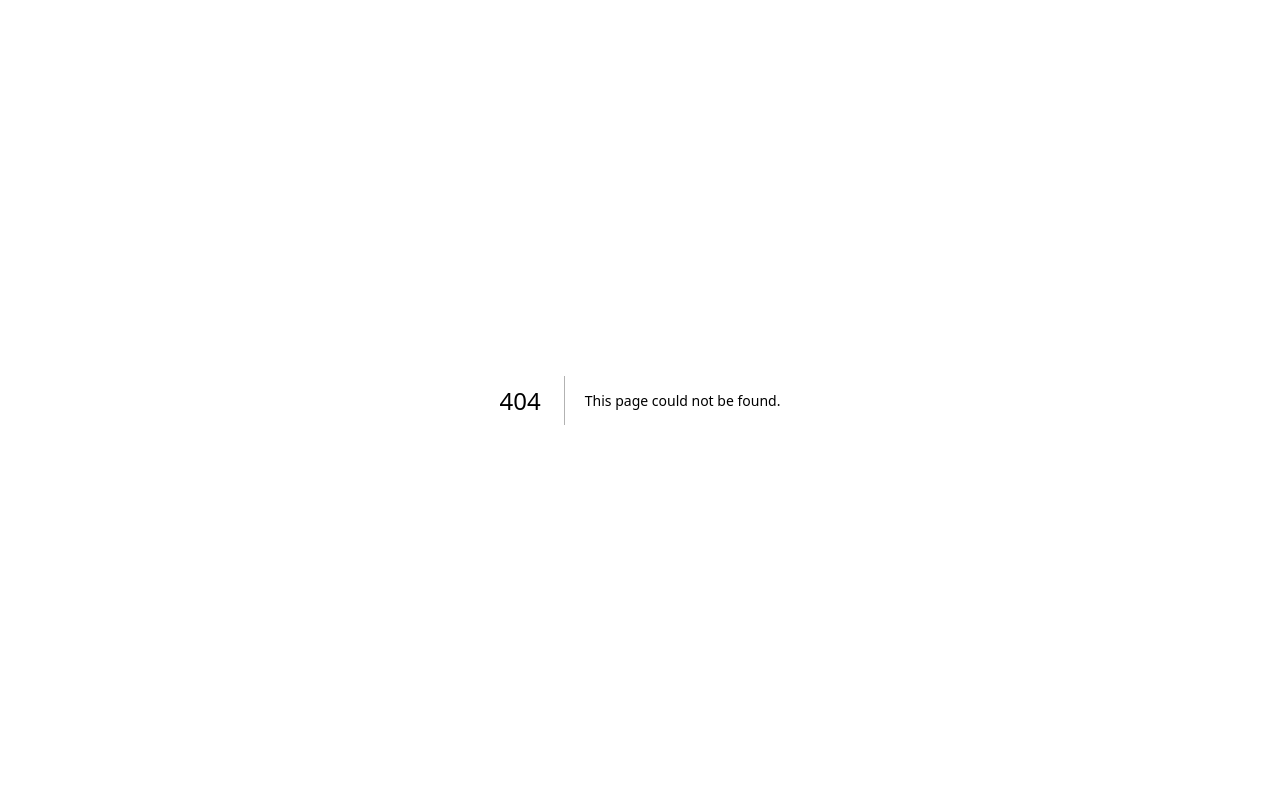
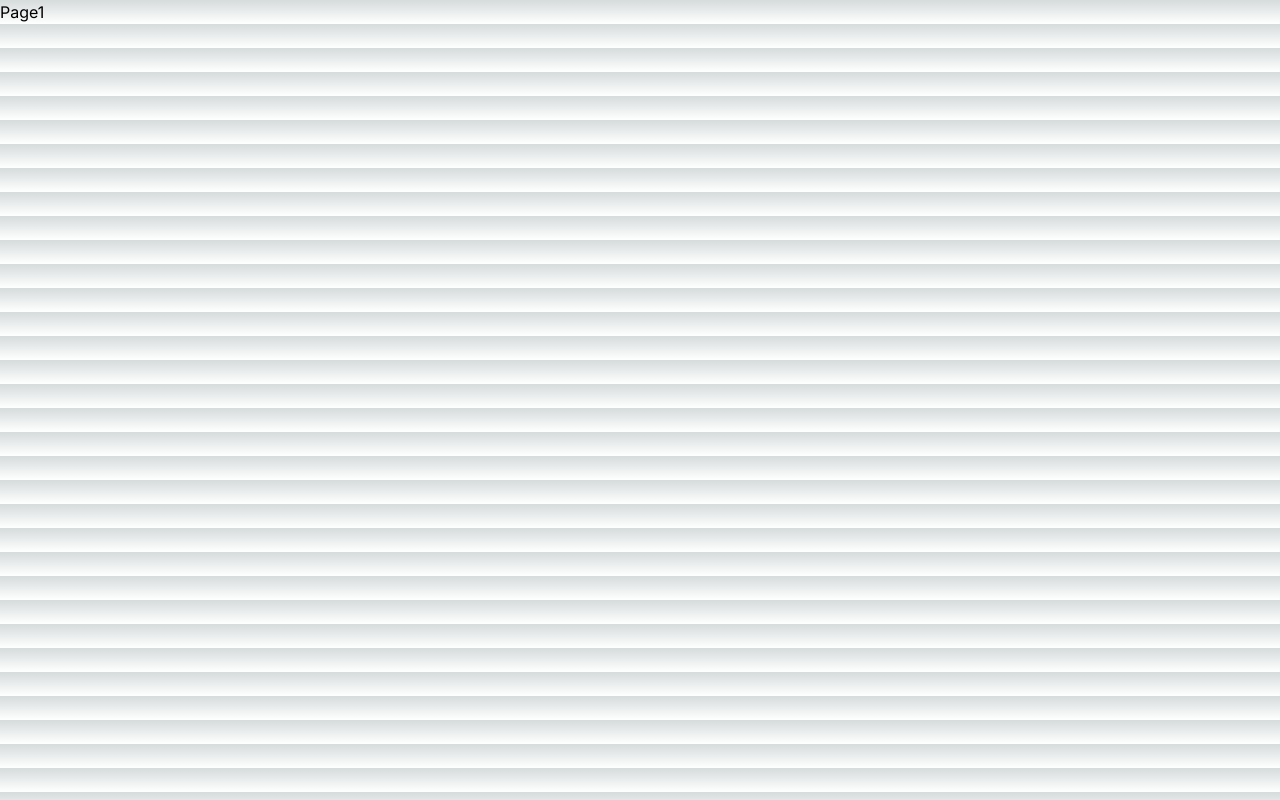
Before and after one commit to anilmhrzn/learningNextJs, a Next.js app: page /page1 in a window 1280 px wide. Before the commit this address had no page. Built offline with nearby package versions, Linux system fonts and the light colour scheme.

Commit message:
routing started

```diff
--- /dev/null
+++ b/src/app/page1/page.tsx
@@ -0,0 +1,9 @@
+import React from 'react'
+
+const Page1 = () => {
+  return (
+    <div>Page1</div>
+  )
+}
+
+export default Page1
```
